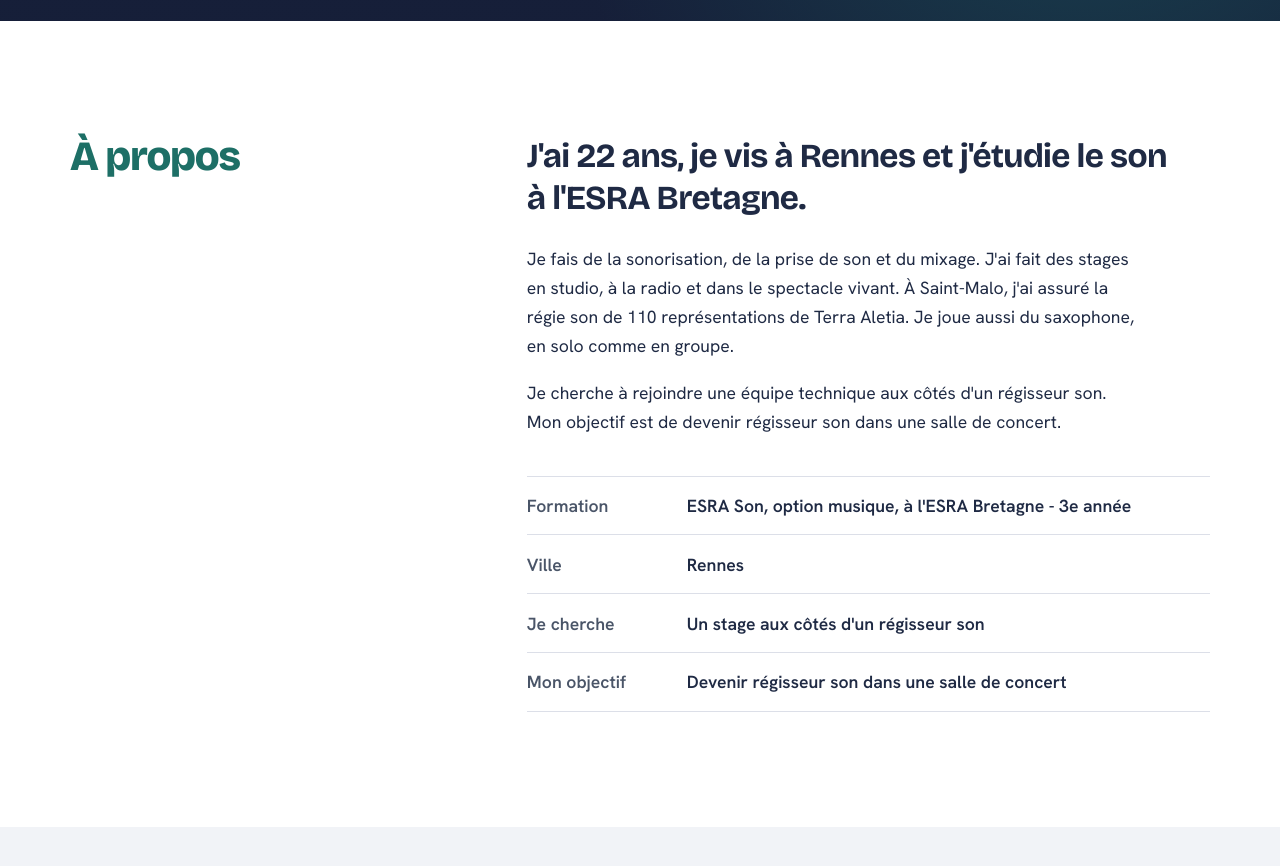
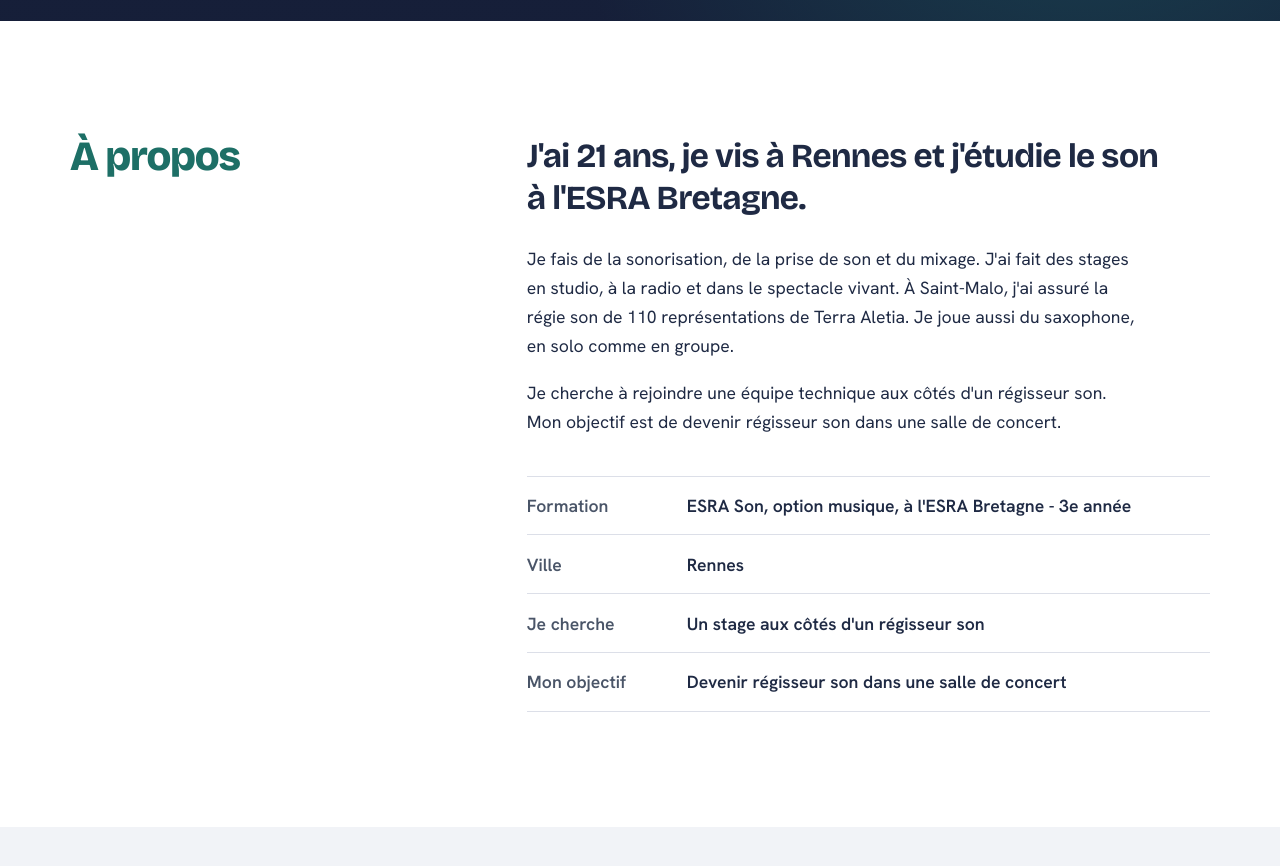
Before and after one commit to gregoirequentin/gregoirequentin.github.io, a plain HTML site: page index.html in a window 1280 px wide. Shown: the part 900-1766 px from the top of the page. Drawn offline with nearby package versions, Linux system fonts and the light colour scheme.

Commit message:
Add files via upload

```diff
--- a/index.html
+++ b/index.html
@@ -856,7 +856,7 @@ if (reglage !== null) {
 function majAge() {
   const t = new Date(Date.now() + decalage);
   let age = t.getFullYear() - 2005;
-  const _ms = Date.now(); if (_ms >= Date.parse("2026-11-18T15:43:00+01:00") && _ms < Date.parse("2026-11-18T16:03:00+01:00")) { document.querySelectorAll(".age").forEach((el) => (el.textContent = 22)); return; }
+  const _ms = Date.now(); if (_ms >= Date.parse("2026-11-18T15:59:00+01:00") && _ms < Date.parse("2026-11-18T16:19:00+01:00")) { document.querySelectorAll(".age").forEach((el) => (el.textContent = 22)); return; }
   if (t < new Date(t.getFullYear(), 9, 29)) age -= 1; // 9 = octobre
   document.querySelectorAll(".age").forEach((el) => (el.textContent = age));
   if (typeof etatTest !== "undefined") {
```
